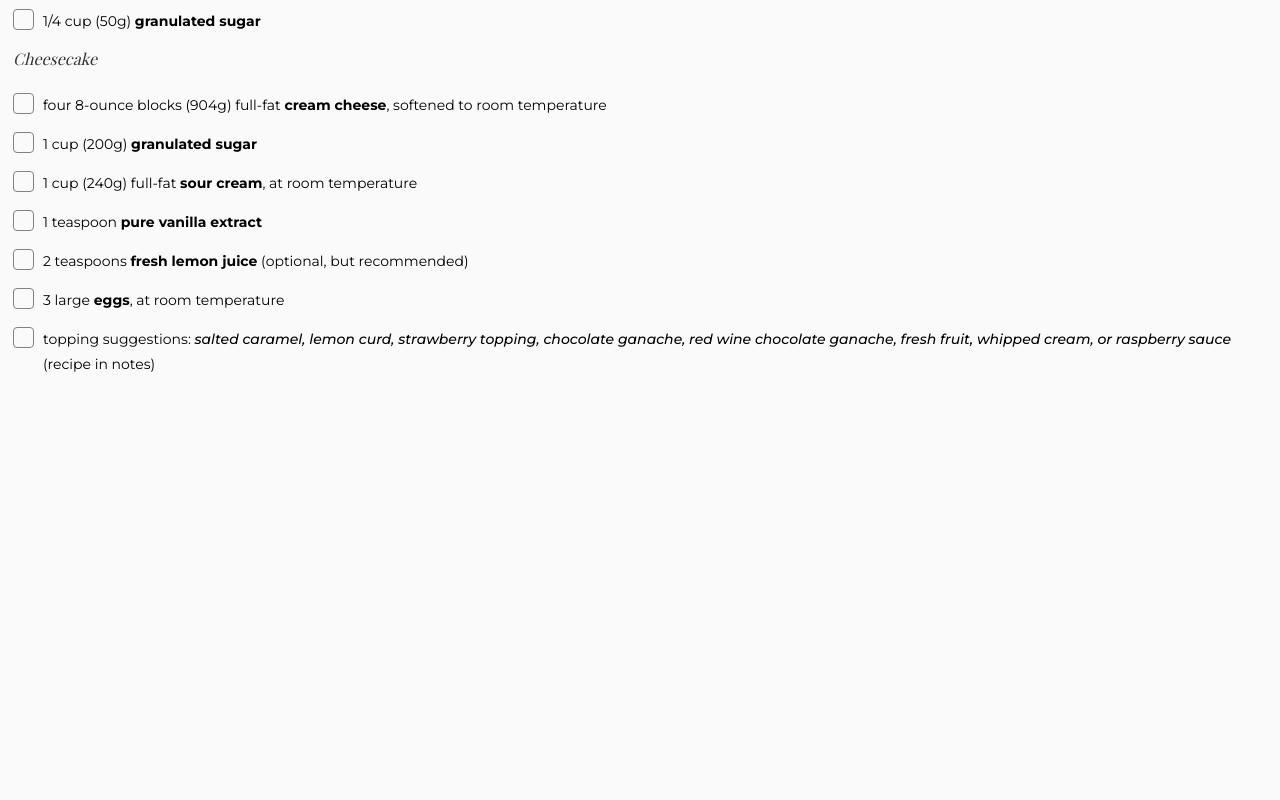
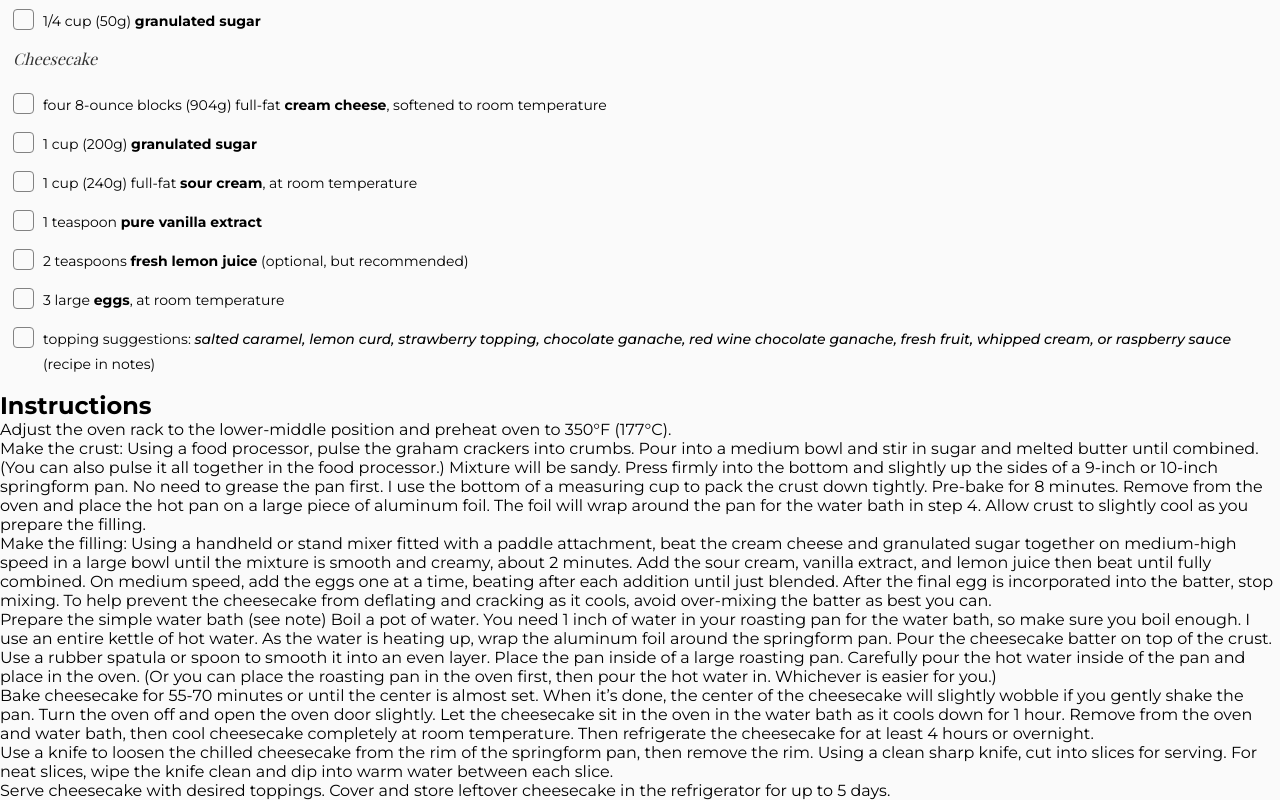
Before and after one commit to brayanbarroso/recipe-blog, a plain HTML site: page index.html in a window 1280 px wide. Shown: the part 621-1421 px from the top of the page. Before the commit the page ends 1012 px from the top, so only its background shows below. Drawn offline with nearby package versions, Linux system fonts and the light colour scheme; a web font is replaced by a local one.

Commit message:
structure section instructions

```diff
--- a/css/main.css
+++ b/css/main.css
@@ -120,9 +120,6 @@ img {
   margin-bottom: 13px;
 }
 
-.title-recipe {
-}
-
 .title-recipe h3 {
   color: var(--gray1);
   font-family: "Playfair Display", serif;
--- a/index.html
+++ b/index.html
@@ -142,6 +142,76 @@
           </div>
         </div>
       </section>
+      <section class="section-instructions">
+        <div class="wrapper-instructions">
+          <h2>Instructions</h2>
+          <div class="instruction">
+            <ol>
+              <li>
+                Adjust the oven rack to the lower-middle position and preheat
+                oven to 350°F (177°C).
+              </li>
+              <li>
+                Make the crust: Using a food processor, pulse the graham
+                crackers into crumbs. Pour into a medium bowl and stir in sugar
+                and melted butter until combined. (You can also pulse it all
+                together in the food processor.) Mixture will be sandy. Press
+                firmly into the bottom and slightly up the sides of a 9-inch or
+                10-inch springform pan. No need to grease the pan first. I use
+                the bottom of a measuring cup to pack the crust down tightly.
+                Pre-bake for 8 minutes. Remove from the oven and place the hot
+                pan on a large piece of aluminum foil. The foil will wrap around
+                the pan for the water bath in step 4. Allow crust to slightly
+                cool as you prepare the filling.
+              </li>
+              <li>
+                Make the filling: Using a handheld or stand mixer fitted with a
+                paddle attachment, beat the cream cheese and granulated sugar
+                together on medium-high speed in a large bowl until the mixture
+                is smooth and creamy, about 2 minutes. Add the sour cream,
+                vanilla extract, and lemon juice then beat until fully combined.
+                On medium speed, add the eggs one at a time, beating after each
+                addition until just blended. After the final egg is incorporated
+                into the batter, stop mixing. To help prevent the cheesecake
+                from deflating and cracking as it cools, avoid over-mixing the
+                batter as best you can.
+              </li>
+              <li>
+                Prepare the simple water bath (see note) Boil a pot of water.
+                You need 1 inch of water in your roasting pan for the water
+                bath, so make sure you boil enough. I use an entire kettle of
+                hot water. As the water is heating up, wrap the aluminum foil
+                around the springform pan. Pour the cheesecake batter on top of
+                the crust. Use a rubber spatula or spoon to smooth it into an
+                even layer. Place the pan inside of a large roasting pan.
+                Carefully pour the hot water inside of the pan and place in the
+                oven. (Or you can place the roasting pan in the oven first, then
+                pour the hot water in. Whichever is easier for you.)
+              </li>
+              <li>
+                Bake cheesecake for 55-70 minutes or until the center is almost
+                set. When it’s done, the center of the cheesecake will slightly
+                wobble if you gently shake the pan. Turn the oven off and open
+                the oven door slightly. Let the cheesecake sit in the oven in
+                the water bath as it cools down for 1 hour. Remove from the oven
+                and water bath, then cool cheesecake completely at room
+                temperature. Then refrigerate the cheesecake for at least 4
+                hours or overnight.
+              </li>
+              <li>
+                Use a knife to loosen the chilled cheesecake from the rim of the
+                springform pan, then remove the rim. Using a clean sharp knife,
+                cut into slices for serving. For neat slices, wipe the knife
+                clean and dip into warm water between each slice.
+              </li>
+              <li>
+                Serve cheesecake with desired toppings. Cover and store leftover
+                cheesecake in the refrigerator for up to 5 days.
+              </li>
+            </ol>
+          </div>
+        </div>
+      </section>
     </main>
   </body>
 </html>
```
